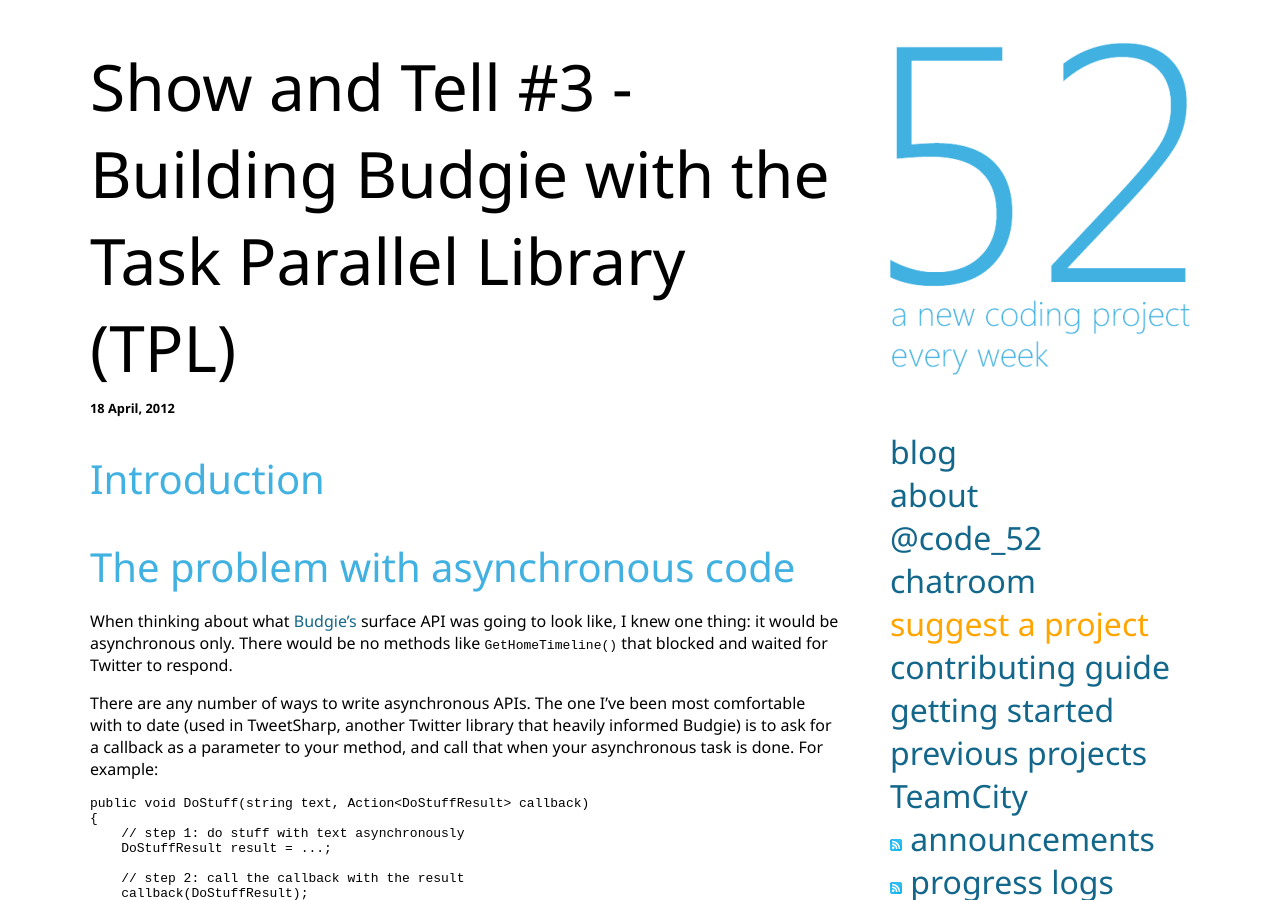
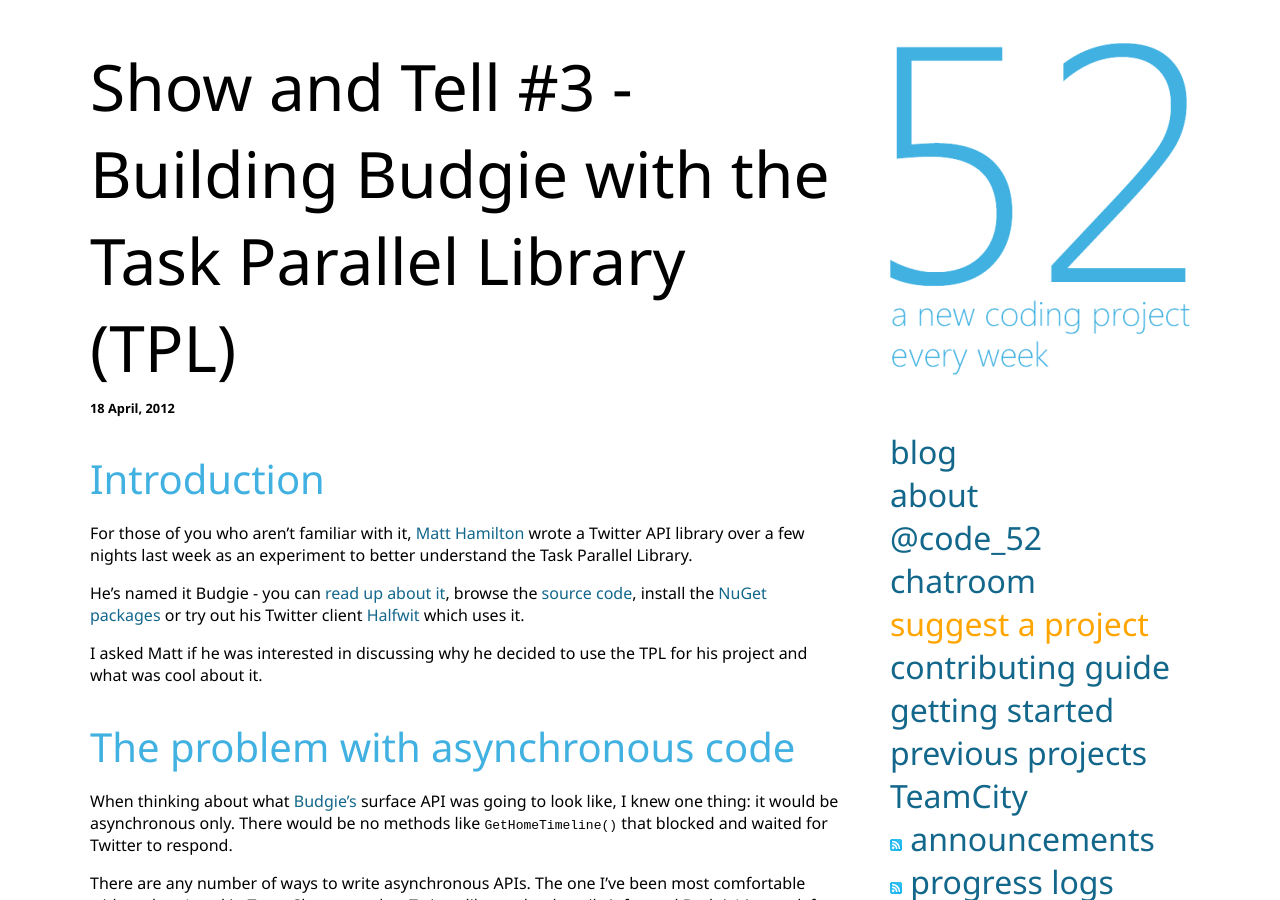
Before and after one commit to Code52/code52.github.com, a Jekyll site: the page built from _posts/2012-04-19-show-and-tell-mabster.md, in a window 1280 px wide and 900 px high. Built offline with Jekyll 4.4.1, drawn with Linux system fonts in a browser that asks for light colours; Markdown is read by kramdown in place of the engine named in the settings; comment, search, counter and statistics services are not loaded.

Commit message:
added intro

```diff
--- a/_posts/2012-04-19-show-and-tell-mabster.md
+++ b/_posts/2012-04-19-show-and-tell-mabster.md
@@ -9,7 +9,11 @@
 
 ## Introduction
 
+For those of you who aren't familiar with it, [Matt Hamilton](http://twitter.com/mabster) wrote a Twitter API library over a few nights last week as an experiment to better understand the Task Parallel Library.
 
+He's named it Budgie - you can [read up about it](http://matthamilton.net/budgie), browse the [source code](http://bitbucket.org/mabster/budgie), install the [NuGet packages](http://nuget.org/packages/Budgie) or try out his Twitter client [Halfwit](http://madprops.org/halfwit/) which uses it.
+
+I asked Matt if he was interested in discussing why he decided to use the TPL for his project and what was cool about it.
 
 ## The problem with asynchronous code
 
```
